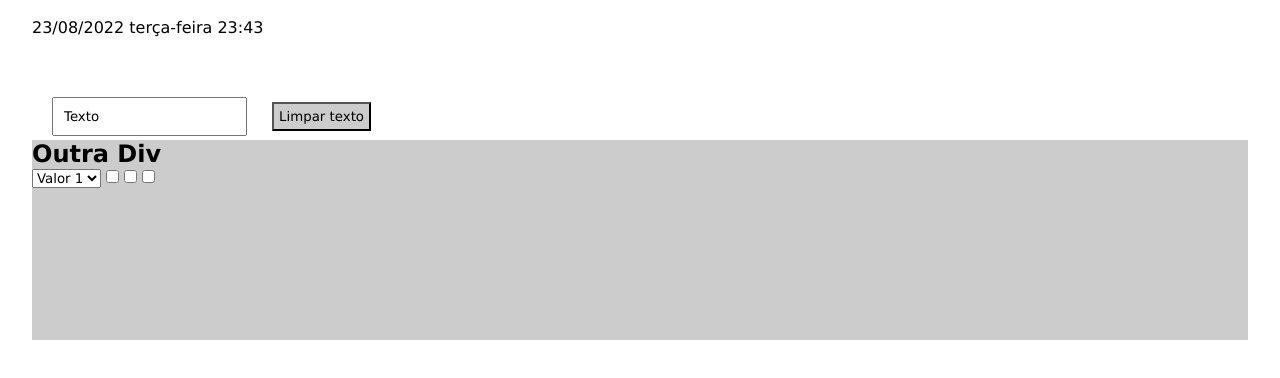
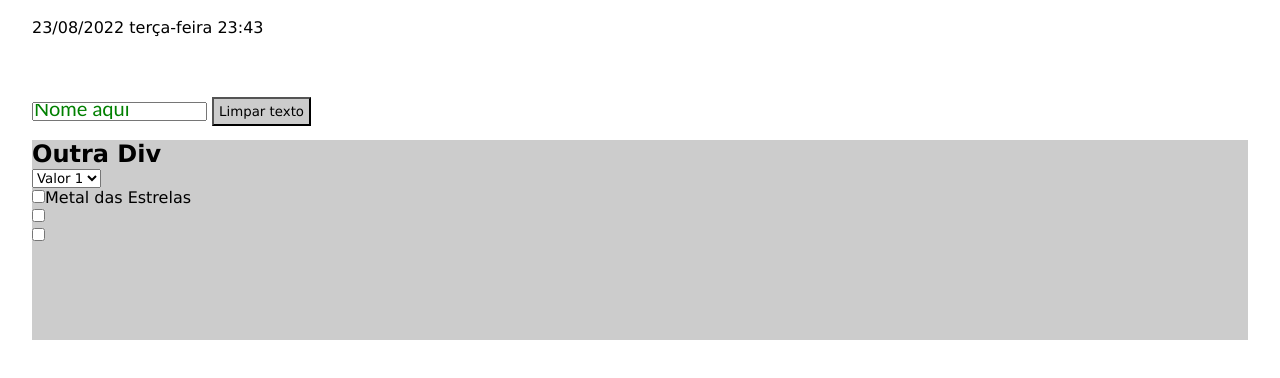
Before and after one commit to xmvcosta/jscript, a plain HTML site: page programacao_web/index.html in a window 1280 px wide. Shown: the part 218-596 px from the top of the page. Drawn offline with Linux system fonts and the light colour scheme.

Commit message:
alterações feitas em casa 03:35 24/08/2022

```diff
--- a/programacao_web/css/resetcssbasico.css
+++ b/programacao_web/css/resetcssbasico.css
@@ -14,3 +14,9 @@ body{
 .container{width:95%;margin: 0 auto;overflow: hidden;height: 200px;}
 
 .outra{background-color: #ccc;}
+
+input::placeholder{
+    font-family: 'Gill Sans', 'Gill Sans MT', Calibri, 'Trebuchet MS', sans-serif;
+    color:green;
+    font-size: 20px;
+}
--- a/programacao_web/index.html
+++ b/programacao_web/index.html
@@ -19,19 +19,21 @@
     >
       <h1>Titulo Aqui h1 Casa</h1>
       <p>23/08/2022 terça-feira 23:43</p>
-      <input onchange="mudou()" value="Texto" id="nome" type="text" placeholder="Nome aqui" style="padding: 10px;margin: 20px;">
+      <input onkeypress="digitou()" value="" id="nome" type="text" placeholder="Nome aqui" >
       <button onclick="limparTexto()" style="background-color: #ccc; padding:5px;">Limpar texto</button>
     </div>
     <div class="outra container">
         <h2>Outra Div</h2>
-        <select name="" id="">
+        <select onchange="mudou()" name="" id="">
             <option value="1">Valor 1</option>
             <option value="2">Valor 2</option>
             <option value="3">Valor 3</option>
             <option value="4">Valor 4</option>
         </select>
-        <input type="checkbox" name="Metal das Estrelas" id="">
-        <input type="checkbox" name="Enxofre" id="">
+        <br>
+        <input type="checkbox" name="Metal das Estrelas" id="metaldaestrelas" onclick="eventoClique()"><span>Metal das Estrelas</span><br>
+
+        <input type="checkbox" name="Enxofre" id=""><br>
         <input type="checkbox" name="Carvão" id="">
     </div>
 
--- a/programacao_web/js/script.js
+++ b/programacao_web/js/script.js
@@ -1,22 +1,7 @@
-
-
-/*
-function soma(valor1, valor2){
-    return valor1 + valor2;
-
-
-}
-//document.getElementById("texto").innerHTML = soma(15, 20);
-
-function realParaDolar(real, cotacaoDolar){
-    return real * cotacaoDolar;
-}
-var total = realParaDolar(10, 5.08);
-alert (total);
-*/
-
-//https://www.youtube.com/watch?v=McKNP3g6VBA&t=7990s&ab_channel=Programa%C3%A7%C3%A3oWeb
-//objetos
+////////////////////////////////////////////////////////////////////////////////////////////////////////
+//                                              OBJETOS                                              //
+//  https://www.youtube.com/watch?v=McKNP3g6VBA&t=7990s&ab_channel=Programa%C3%A7%C3%A3oWeb         //
+/////////////////////////////////////////////////////////////////////////////////////////////////////
 /*
 const carro = {
     marca: "Ford",
@@ -29,46 +14,57 @@ const carro = {
 };
 */
 
-
-//https://www.youtube.com/watch?v=McKNP3g6VBA&t=7990s&ab_channel=Programa%C3%A7%C3%A3oWeb
-//eventos
-
-function eventoClique(){
+///////////////////////////////////////////////////////////////////////////////////////////////////////
+//                                              FUNÇÔES                                             //
+/////////////////////////////////////////////////////////////////////////////////////////////////////
+function eventoClique() {
   //alert("Clicou");
   console.log("Clicou");
   document.body.style.backgroundColor = "yellow";
 }
 
-function corVermelha(){
+function corVermelha() {
   let cor = document.getElementById("teste");
   cor.style.backgroundColor = "green";
 }
 
-function corAzul(){
+function corAzul() {
   let cor = document.getElementById("teste");
   cor.style.backgroundColor = "blue";
 }
 
-//const pessoa = ["Marcos","Costa",38]; //array
-//const pessoa = {nome:"Marcos", sobreNome:"Costa", idade:38};//objeto
-
-//const lista = ["Arroz", "Feijão", "Macarrão","Pão"]
-//console.log(lista);
-
-/*
-const pessoa = ["Marcos","Costa",38,"Técnico" ];
-//pessoa.push("brasileiro");
-//console.log(pessoa[pessoa.length -1]);
-//alert(Array.isArray(pessoa)); //para saber se é um array
-
-document.getElementById("texto").innerHTML = pessoa.join(" * ");
-*/
-
-
-function limparTexto(){
+function limparTexto() {
   document.getElementById("nome").value = "";
 }
 
-function mudou(){
+function mudou() {
   console.log("mudou");
 }
+
+function digitou() {
+  let digitou = document.getElementById("nome").value;
+  console.log(digitou);
+}
+
+function realParaDolar(real, cotacaoDolar) {
+  return real * cotacaoDolar;
+}
+function soma(valor1, valor2) {
+  return valor1 + valor2;
+}
+
+///////////////////////////////////////////////////////////////////////////////////////////////////////
+//                                              ARRAYS                                              //
+/////////////////////////////////////////////////////////////////////////////////////////////////////
+
+//const lista = ["arroz","feijão","macarrão","carne"];
+//let t = document.getElementById("texto");
+//t.innerText = lista;
+//t.innerHTML = lista;
+//t.innerHTML = lista[1];
+
+const pessoa = ["Marcos", "Costa", 38, "Brasileiro"];
+//pessoa.push("Solteiro"); //adiciona +1 novo valor ao final do array
+//pessoa[pessoa.length] = "Solteiro"; //adiciona +1 novo valor ao final do array
+//alert(pessoa[pessoa.length -1]); //exibe o último item do array
+console.log(pessoa);
```
Lines whose indentation alone changed are shown as unchanged.
